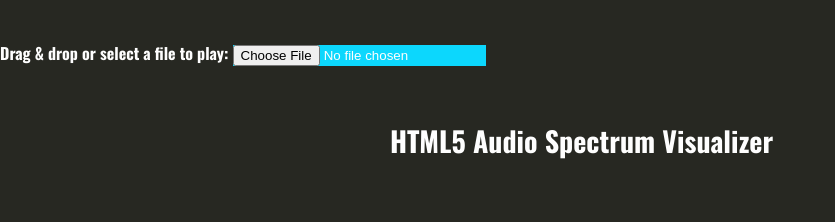
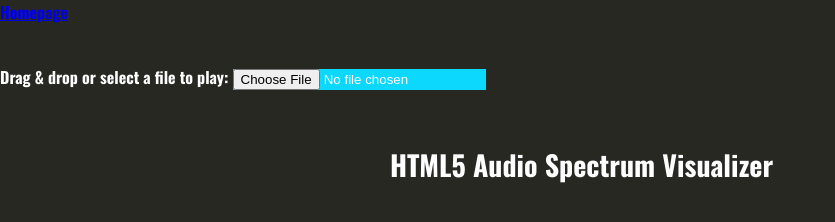
Before and after one commit to chaNcharge/HTML5-Visualizer, a plain HTML site: page index.html in a window 1280 px wide. Shown: the whole page, without its empty margins (0-835 px from the left). Drawn offline with nearby package versions, Linux system fonts and the light colour scheme.

Commit message:
Add homepage link

```diff
--- a/index.html
+++ b/index.html
@@ -5,6 +5,7 @@
         <title>HTML5 Audio Spectrum Visualizer</title>
         <link href='https://fonts.googleapis.com/css?family=Oswald:700' rel='stylesheet' type='text/css'>
         <link type="text/css" rel="stylesheet" href="style/style.css">
+        <a href="chancharge.github.io">Homepage</a>
     </head>
     <body>
         <div id="wrapper">
```
